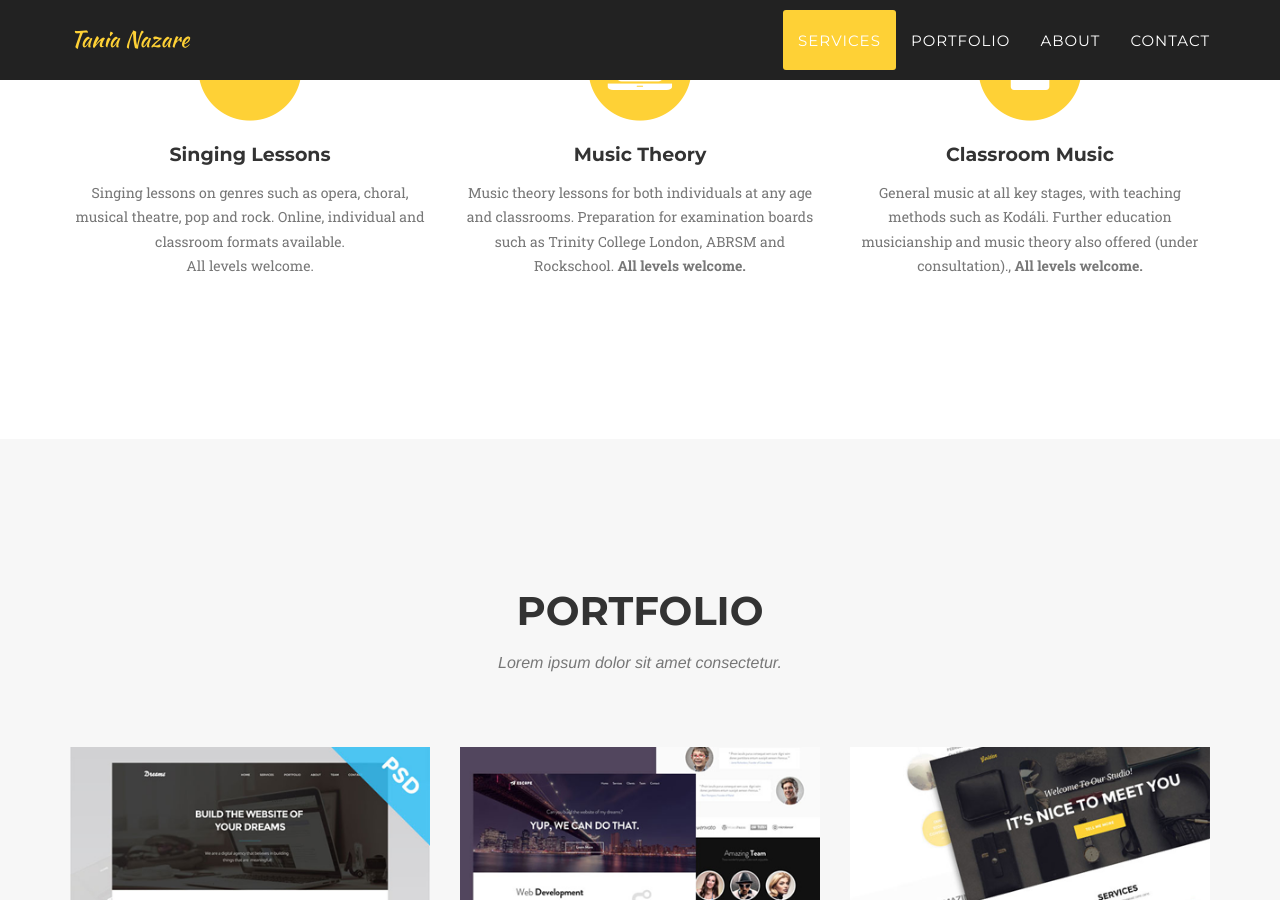
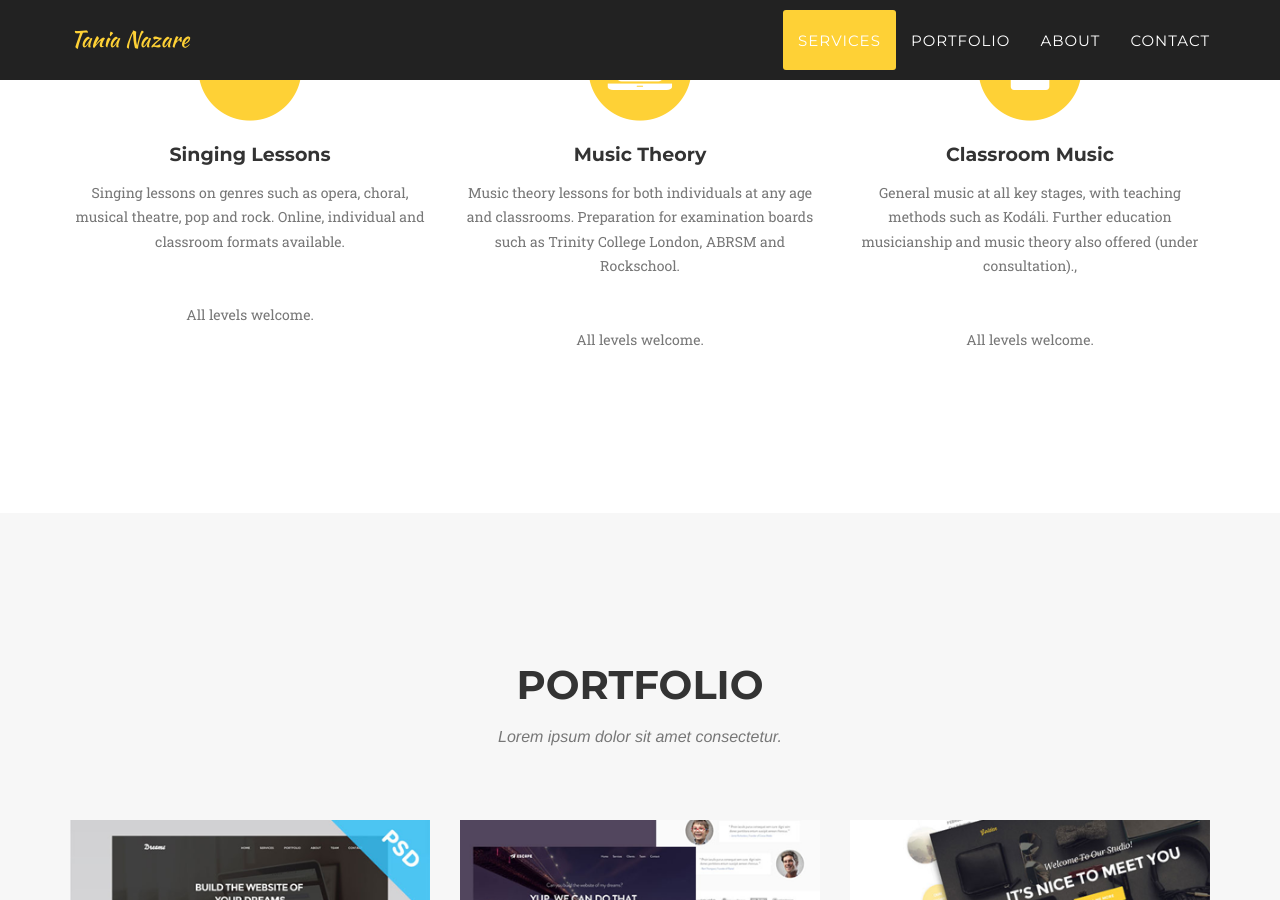
Before and after one commit to shopsoi/shopsoi.github.io, a Jekyll site: the page built from index.html, in a window 1280 px wide and 900 px high, scrolled down 889 px. Built offline with Jekyll 4.4.1, drawn with Linux system fonts in a browser that asks for light colours; some web fonts are replaced.

Commit message:
breaks final

```diff
--- a/_includes/services.html
+++ b/_includes/services.html
@@ -14,7 +14,7 @@
                         <i class="fas fa-microphone-alt"></i>
                     </span>
                     <h4 class="service-heading">Singing Lessons</h4>
-                    <p class="text-muted">Singing lessons on genres such as opera, choral, musical theatre, pop and rock. Online, individual and classroom formats available.<br>All levels welcome.</br></p>
+                    <p class="text-muted">Singing lessons on genres such as opera, choral, musical theatre, pop and rock. Online, individual and classroom formats available.<br> </br><br>All levels welcome.</br></p>
                 </div>
                 <div class="col-md-4">
                     <span class="fa-stack fa-4x">
@@ -22,7 +22,7 @@
                         <i class="fa fa-laptop fa-stack-1x fa-inverse"></i>
                     </span>
                     <h4 class="service-heading">Music Theory</h4>
-                    <p class="text-muted">Music theory lessons for both individuals at any age and classrooms. Preparation for examination boards such as Trinity College London, ABRSM and Rockschool.<b> </b><b>All levels welcome.</b></p>
+                    <p class="text-muted">Music theory lessons for both individuals at any age and classrooms. Preparation for examination boards such as Trinity College London, ABRSM and Rockschool.<br> </br><br>All levels welcome.</br></p>
                 </div>
                 <div class="col-md-4">
                     <span class="fa-stack fa-4x">
@@ -30,7 +30,7 @@
                         <i class="fa fa-lock fa-stack-1x fa-inverse"></i>
                     </span>
                     <h4 class="service-heading">Classroom Music</h4>
-                    <p class="text-muted">General music at all key stages, with teaching methods such as Kodáli. Further education musicianship and music theory also offered (under consultation).,<b> </b><b>All levels welcome.</b></p>
+                    <p class="text-muted">General music at all key stages, with teaching methods such as Kodáli. Further education musicianship and music theory also offered (under consultation).,<br> </br><br>All levels welcome.</br></p>
                 </div>
             </div>
         </div>
```
